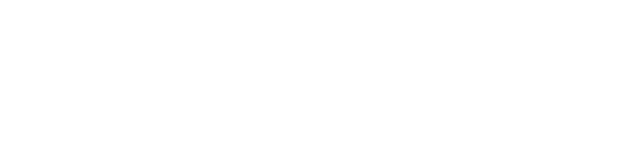
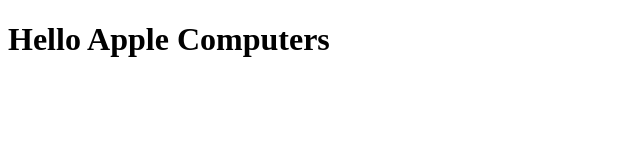
Before and after one commit to fakupm/CursoPrework, a plain HTML site: page index.html in a window 1280 px wide. Shown: the whole page, without its empty margins (0-640 px from the left). Drawn offline with Linux system fonts and the light colour scheme.

Commit message:
Actualizacion Body

```diff
--- a/index.html
+++ b/index.html
@@ -6,6 +6,8 @@
     <title>Test Github</title>
 </head>
 <body>
-
+    <h1>
+        Hello Apple Computers
+    </h1>
 </body>
 </html>
```
